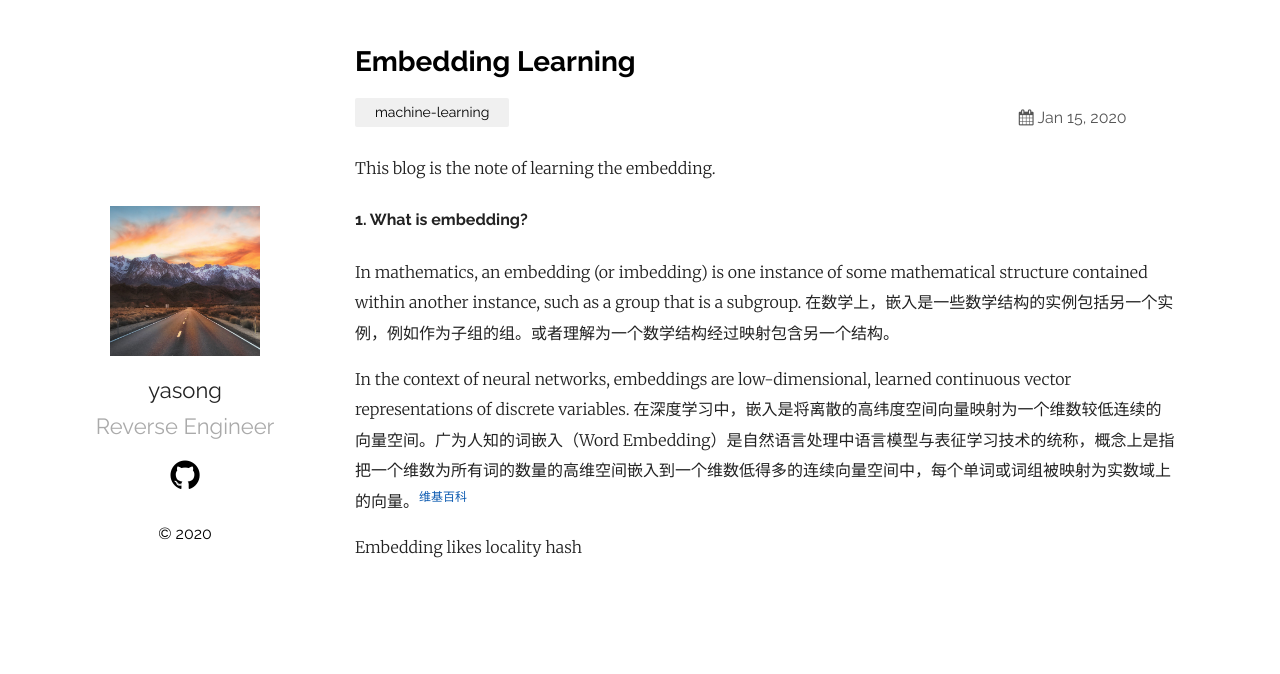
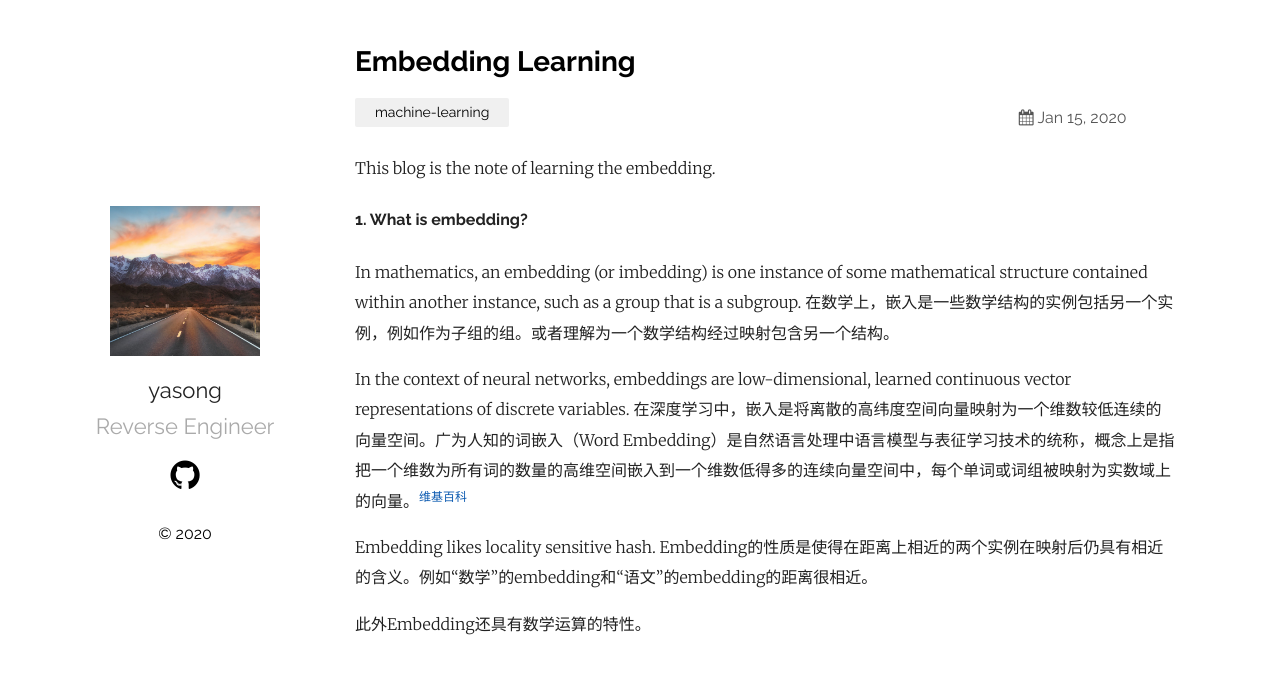
Before and after one commit to yasong/yasong.github.io, a Jekyll site: the page built from _posts/2020-01-15-Embedding-learning.markdown, in a window 1280 px wide. Shown: the top 674 px of the page. Built offline with Jekyll 4.4.1, drawn with Linux system fonts in a browser that asks for light colours.

Commit message:
Update 2020-01-15-Embedding-learning.markdown

```diff
--- a/_posts/2020-01-15-Embedding-learning.markdown
+++ b/_posts/2020-01-15-Embedding-learning.markdown
@@ -12,4 +12,6 @@ In mathematics, an embedding (or imbedding) is one instance of some mathematical
 
 In the context of neural networks, embeddings are low-dimensional, learned continuous vector representations of discrete variables. 在深度学习中，嵌入是将离散的高纬度空间向量映射为一个维数较低连续的向量空间。广为人知的词嵌入（Word Embedding）是自然语言处理中语言模型与表征学习技术的统称，概念上是指把一个维数为所有词的数量的高维空间嵌入到一个维数低得多的连续向量空间中，每个单词或词组被映射为实数域上的向量。<sup>[维基百科](https://zh.wikipedia.org/wiki/%E8%AF%8D%E5%B5%8C%E5%85%A5)</sup>
 
-Embedding likes locality hash
+Embedding likes locality sensitive hash. Embedding的性质是使得在距离上相近的两个实例在映射后仍具有相近的含义。例如“数学”的embedding和“语文”的embedding的距离很相近。
+
+此外Embedding还具有数学运算的特性。
```
